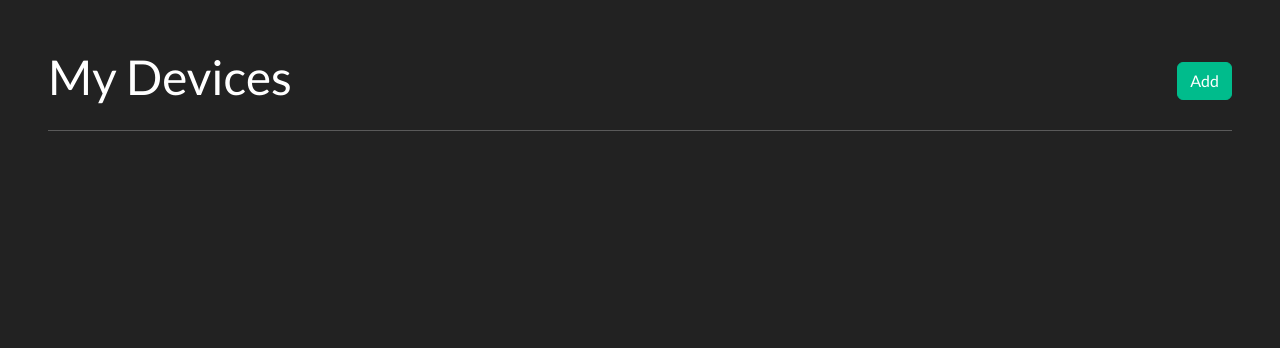
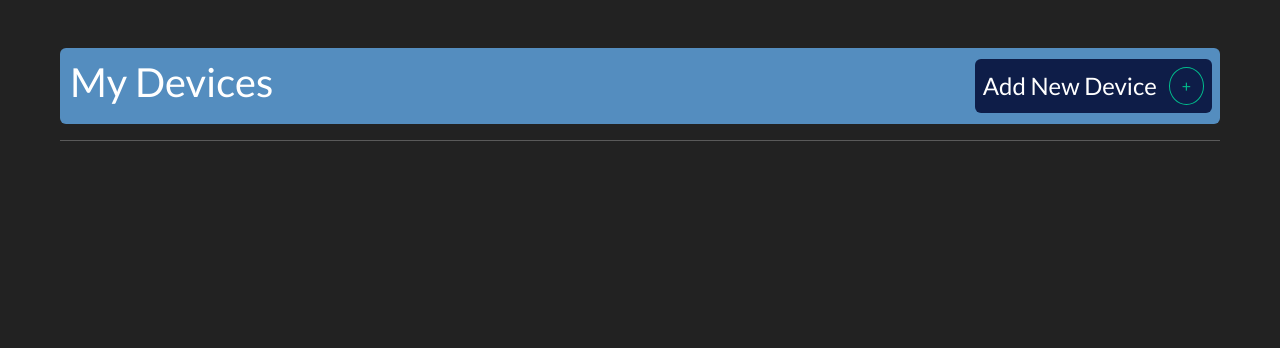
Before and after one commit to Tech-Saint/LabSquid, a Python web app: template Webinterface/templates/Alldevices.html in a window 1280 px wide. Shown: the part 72-420 px from the top of the page. Run offline with Jinja, Linux system fonts and the light colour scheme; the template is opened without the code that fills it, so the values that code supplies are empty; some libraries are stand-ins or nearby versions.

Commit message:
Unified design

```diff
--- a/Webinterface/templates/Alldevices.html
+++ b/Webinterface/templates/Alldevices.html
@@ -6,21 +6,35 @@
 
 {% block body %}
 
-<div class="p-5 container-fluid">
-  <div class="d-flex justify-content-between align-items-center">
-    <h1>My Devices</h1>
-    <a class="btn btn-success" " href="/add/device">Add</a>
+<div class="p-5">
+  <div class="container-fluid ">
+
+    <div class=" d-flex align-items-center justify-content-between rounded " id="pageheader">
+     <h2 style="padding-left: 3%; padding: 10px; ">My Devices</h2>
+     <div class="d-flex justify-content-end">
+       <div class="col p-2 m-2 rounded" style="background-color: #0e1d48;">
+         <div class="d-flex justify-content-end align-items-center">
+          <h4 style="padding-right: 12px; margin: auto;">Add New Device</h4>
+          <a class="btn btn-outline-success rounded-circle" href="/add/device">&plus;</a>
+        </div>
+      </div>
+    </div>
   </div>
 
   <hr>
+  <div class="d-flex row align-items-center">
+{% for device,instance in lab.DeviceInstances.items() %}
+  <div class="col-xxl-4 ">
+  <div style="background-color: #173057;" class=" p-2 rounded m-1">
+    <div class=" d-flex align-items-center justify-content-between rounded mx-0" id="pageheader">
+      <h2 style="margin-left: 1rem; margin: auto;">{{device.capitalize()}}</h2>
 
-{% for device,instance in lab.DeviceInstances.items() %}
-<div style="background-color: #173057;" class=" d-flex align-items-center justify-content-between rounded ">
-  <h2 style="margin-left: 1rem;">{{device}}</h2>
-  <a class="btn btn btn-outline-warning" href="/device/{{device}}" style="margin-right: 1rem;">More Info</a>
+         <div class="d-flex justify-content-end align-items-center">
+          <a class="btn btn btn-outline-warning text-dark" href="/device/{{device}}" style="margin-right: 1rem;">More Info</a>
+
         </div>
-<hr>
-<div class="container-fluid">
+      </div>
+
       <div class="row d-flex justify-content-between" style="margin-bottom: 1rem;">
         <div class="col">
           <nav class="round">
@@ -51,7 +65,7 @@
                 </div>
               </div>
             </div>
-      <div class="col-lg-4 col-md-5 col-sm-6 col-xs-6">
+            <div class="col-lg-4 col-md-15 col-sm-13 ">
               <div class="card" >
                 <div class="card-header" >
                   Available tasks
@@ -66,7 +80,10 @@
               </div>
             </div>
           </div>
+        </div>
+      </div>
   {% endfor %}
     </div>
-
+  </div>
+</div>
 {% endblock %}
--- a/Webinterface/templates/base.html
+++ b/Webinterface/templates/base.html
@@ -31,6 +31,11 @@
 #devicename{
   background-color: #173057;
 }
+#pageheader{
+  background-color: #548dbf;
+  margin-bottom: 1%;
+}
+
         </style>
 
 </head>
@@ -75,6 +80,25 @@
   <a href="https://github.com/Tech-Saint/LabSquid">Github</a>
 </div>
 
-    <!-- Bootstrap Javascripts -->
+    <script src="https://code.jquery.com/jquery-3.6.0.min.js" integrity="sha256-/xUj+3OJU5yExlq6GSYGSHk7tPXikynS7ogEvDej/m4=" crossorigin="anonymous"></script>
+    <script>
+          function update() {
+        const uptimeText = $("#uptime").text();
+        const [hour, minute, second] = uptimeText.split(':').map(Number);
+        let timeInSeconds = hour * 3600 + minute * 60 + second + 1;
+        const newHour = Math.floor(timeInSeconds / 3600);
+        timeInSeconds -= newHour * 3600;
+        const newMinute = Math.floor(timeInSeconds / 60);
+        const newSecond = timeInSeconds - newMinute * 60;
+        const formatSecond = newSecond.toString().padStart(2, '0');
+        const newUptimeText = `  ${newHour}:${newMinute}:${formatSecond}`;
+        $("#uptime").text(newUptimeText);
+      }
 
+      update();
+
+      var intervalId = setInterval(function () {
+        update();
+      }, 1000);
+    </script>
 </html>
```
Also changed, not shown: Webinterface/templates/index.html (+24 -26 lines). Lines whose indentation alone changed are shown as unchanged.
